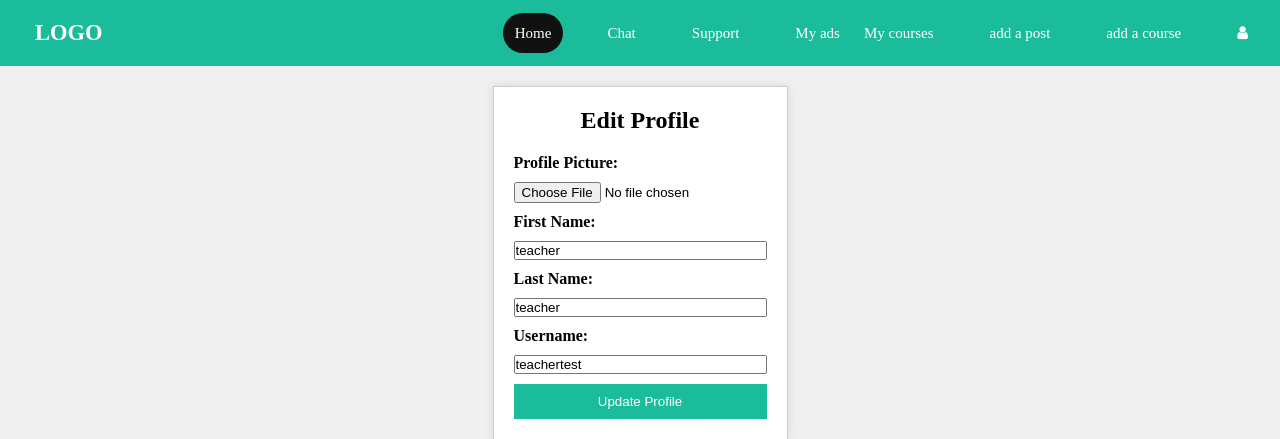
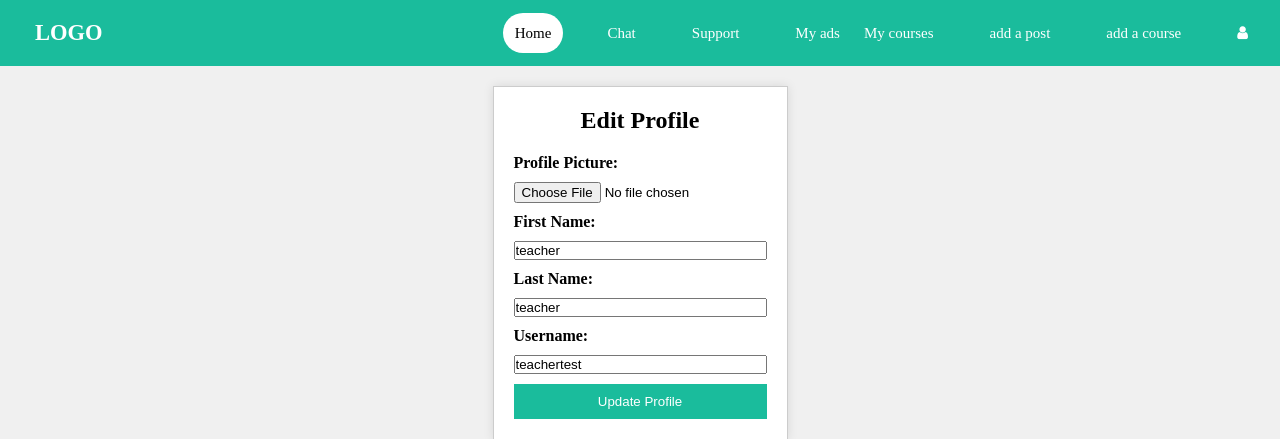
Before and after one commit to ahmad-hawchar/coursero-project, a PHP site: page /edit_profile.php in a window 1280 px wide, with the pointer over the restyled element. Shown: the top 439 px of the page. Run offline with PHP 8.4, Linux system fonts and the light colour scheme; a user stored in the database is signed in; data comes from the database, SQL or seed files in the repository.

Commit message:
changed the color of header hover to white

```diff
--- a/edit_profile.css
+++ b/edit_profile.css
@@ -49,7 +49,8 @@ body {
     padding: 12px;
   }
   nav ul a:hover {
-    background-color: #111111;
+    background-color: #ffffff;
+    color: black;
   }
   section#home {
     height: 100vh;
--- a/myads.css
+++ b/myads.css
@@ -48,8 +48,8 @@ nav ul a {
   padding: 12px;
 }
 nav ul a:hover {
-  background-color: #111111;
-  color: #ffffff;
+  background-color: #ffffff;
+  color:black;
 }
 section#home {
   height: 100vh;
--- a/mycourses.css
+++ b/mycourses.css
@@ -48,7 +48,8 @@ nav ul a {
   padding: 12px;
 }
 nav ul a:hover {
-  background-color: #111111;
+  background-color: #ffffff;
+  color: black;
 }
 section#home {
   height: 100vh;
--- a/profile.css
+++ b/profile.css
@@ -48,8 +48,8 @@ nav ul a {
   padding: 12px;
 }
 nav ul a:hover {
-  background-color: #111111;
-  color: #ffffff;
+  background-color: #ffffff;
+  color: black;
 }
 section#home {
   height: 100vh;
--- a/recent.css
+++ b/recent.css
@@ -47,7 +47,8 @@ nav ul a {
   padding: 12px;
 }
 nav ul a:hover {
-  background-color: #111111;
+  background-color: #ffffff;
+  color: #111111;
 }
 section#home {
   height: 100vh;
--- a/showcourse.css
+++ b/showcourse.css
@@ -49,7 +49,8 @@ body {
     padding: 12px;
   }
   nav ul a:hover {
-    background-color: #111111;
+    background-color: #ffffff;
+  color: #111111;
   }
   section#home {
     height: 100vh;
--- a/style.css
+++ b/style.css
@@ -47,7 +47,8 @@ nav ul a {
   padding: 12px;
 }
 nav ul a:hover {
-  background-color: #111111;
+  background-color: #ffffff;
+  color: #111111;
 }
 section#home {
   height: 100vh;
```
